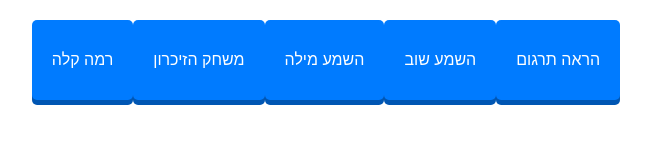
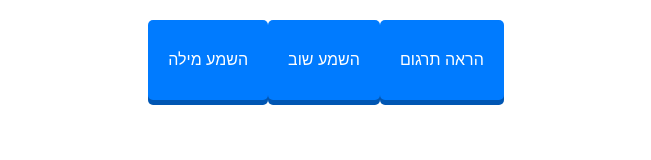
Before and after one commit to shaytheboss/learnenglishfortest, a plain HTML site: page index.html in a window 1280 px wide. Shown: the whole page, without its empty margins (314-965 px from the left). Drawn offline with Linux system fonts and the light colour scheme.

Commit message:
Update index.html

```diff
--- a/index.html
+++ b/index.html
@@ -6,8 +6,8 @@
 	<link rel="stylesheet" href="style.css">
 </head>
 <body>
-       <button id="pageLevel1" class="button-3d">רמה קלה</button>
-	   <button id="memoryGamePage" class="button-3d">משחק הזיכרון</button>
+    <!--   <button id="pageLevel1" class="button-3d">רמה קלה</button> -->
+	<!--   <button id="memoryGamePage" class="button-3d">משחק הזיכרון</button> -->
 	 	<button id="playWord" class="button-3d">השמע מילה</button>
     <button id="playAgain" class="button-3d">השמע שוב</button>
     <button id="displayWordInHebrew" class="button-3d">הראה תרגום</button>
```
